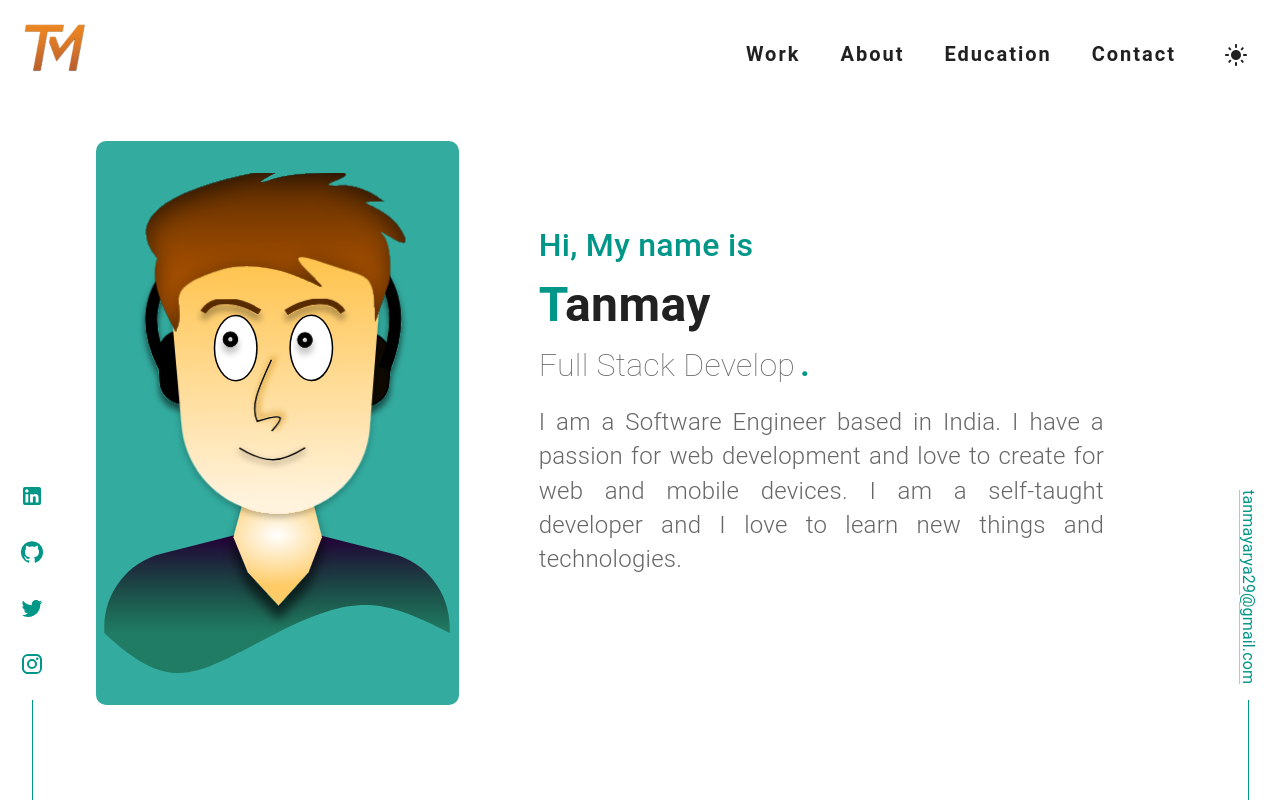
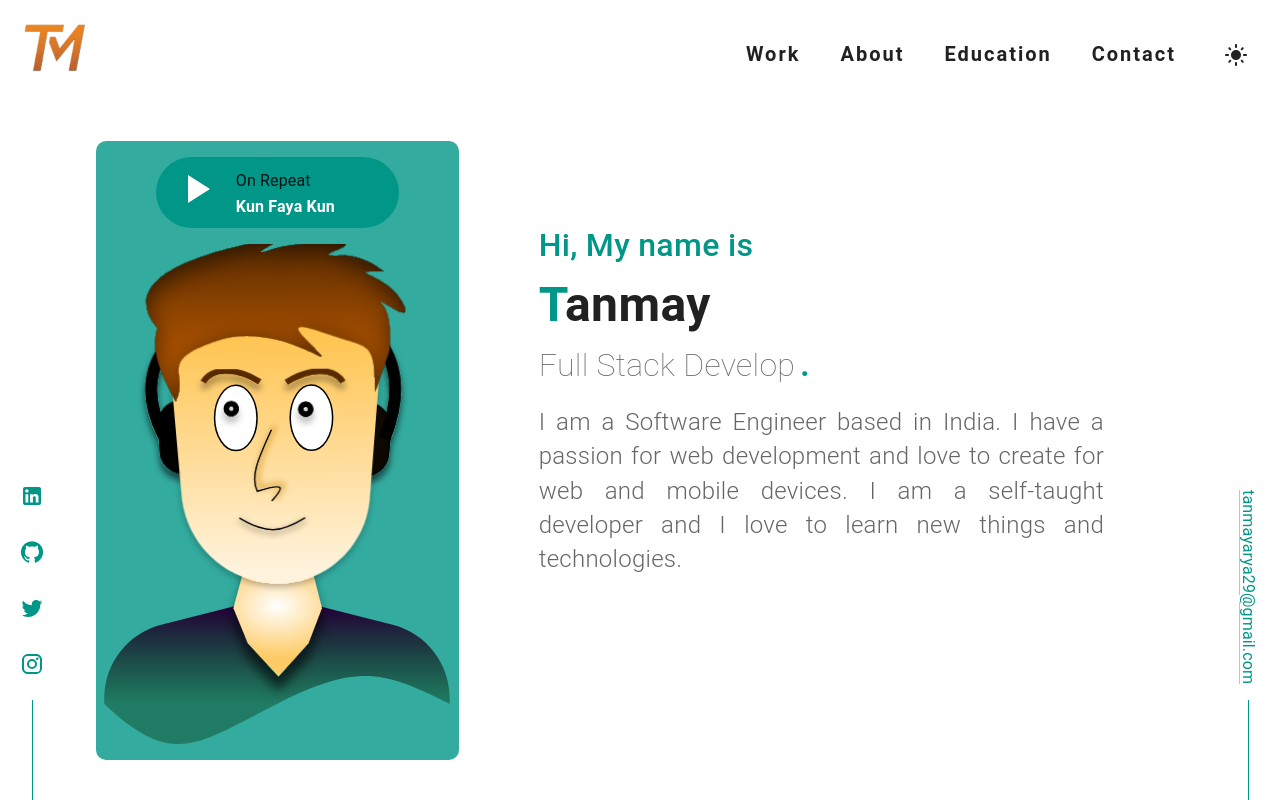
Before and after one commit to tanmayarya29/personal-portfolio, a React (Vite) app: page / in a window 1280 px wide. Built offline with nearby package versions, Linux system fonts and the light colour scheme.

Commit message:
v1 test data

```diff
--- /dev/null
+++ b/src/components/CurrentlyPlaying.tsx
@@ -0,0 +1,61 @@
+import { Stack, Typography } from "@mui/material";
+import PlayArrowIcon from "@mui/icons-material/PlayArrow";
+
+const data = {
+  song: "Kun Faya Kun",
+  link: "https://www.youtube.com/watch?v=Q3jJjR8fzr4",
+  icon: "https://img.icons8.com/ios/50/000000/youtube-play.png",
+};
+
+const CurrentlyPlaying = () => {
+  return (
+    <Stack
+      direction="row"
+      alignItems="center"
+      justifyContent="center"
+      spacing={2}
+      sx={{
+        padding: "0.5rem 4rem 0.5rem 1rem",
+        borderRadius: "500px",
+        backgroundColor: (theme) => theme.palette.primary.main,
+        animation: "fade 1s ease-in-out",
+        "@keyframes fade": {
+          "0%": {
+            opacity: 0,
+          },
+          "100%": {
+            opacity: 1,
+          },
+        },
+      }}
+    >
+      <Stack direction="row" alignItems="center" justifyContent="center">
+        <a href={data.link} target="_blank" rel="noreferrer">
+          <PlayArrowIcon
+            sx={{
+              color: (theme) => theme.palette.background.default,
+              fontSize: "3rem",
+            }}
+          />
+        </a>
+      </Stack>
+      <Stack direction="column" alignItems="flex-start" justifyContent="center">
+        <Typography variant="subtitle1">On Repeat</Typography>
+        <Typography
+          sx={{
+            whiteSpace: "nowrap",
+            overflow: "hidden",
+            textOverflow: "ellipsis",
+            color: (theme) => theme.palette.background.default,
+            fontSize: "1rem",
+            fontWeight: "bold",
+          }}
+        >
+          {data.song}
+        </Typography>
+      </Stack>
+    </Stack>
+  );
+};
+
+export default CurrentlyPlaying;
--- a/src/pages/Home.tsx
+++ b/src/pages/Home.tsx
@@ -1,6 +1,7 @@
 import TheGuy from "../components/TheGuy/TheGuy";
 import { Grid, Stack, Typography } from "@mui/material";
 import { useTypingEffect } from "../hooks/useTypingEffect";
+import CurrentlyPlaying from "../components/CurrentlyPlaying";
 
 const introduction = {
   title: "Hi, My name is",
@@ -46,10 +47,11 @@ const Home = () => {
           direction="column"
           justifyContent="center"
           alignItems="center"
+          spacing={2}
           sx={{
             width: "100%",
             borderRadius: "10px",
-            padding: "2rem",
+            padding: "1rem 2rem",
             backgroundColor: "primary.light",
             // scale down by 0.7 based on screen size
             transform: { xs: "scale(0.7)", md: "scale(1)" },
@@ -64,6 +66,7 @@ const Home = () => {
             },
           }}
         >
+          <CurrentlyPlaying />
           <TheGuy />
         </Stack>
       </Grid>
```
